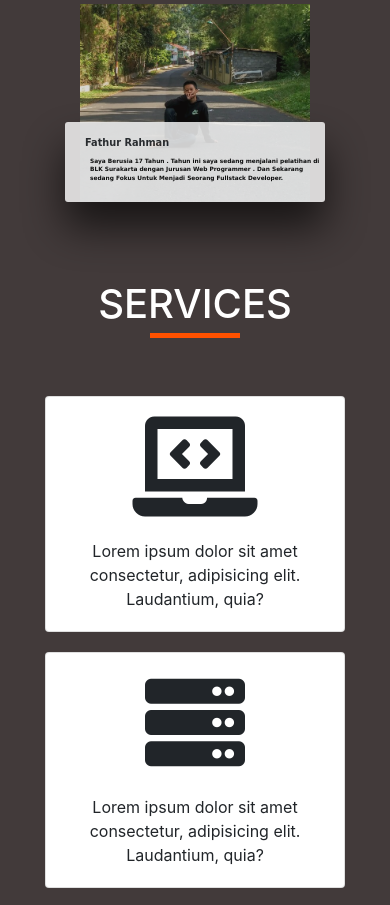
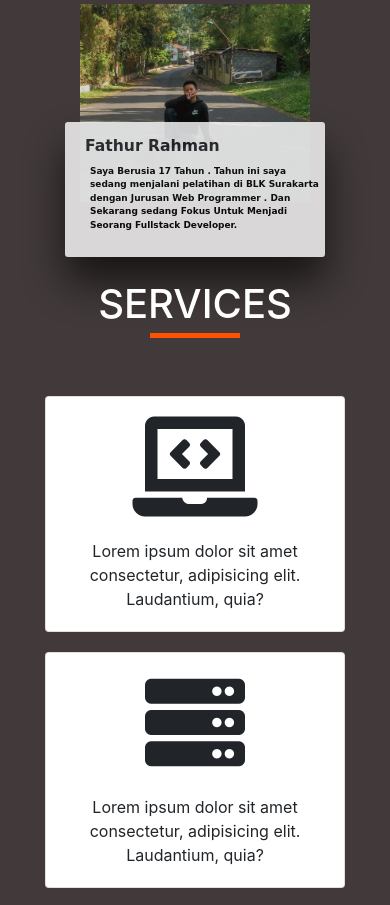
Before and after one commit to faturkamvret/prof, a plain HTML site: page index.html in a window 390 px wide. Shown: the part 1020-1925 px from the top of the page. Drawn offline with nearby package versions, Linux system fonts and the light colour scheme.

Commit message:
Update responsive.css

```diff
--- a/responsive.css
+++ b/responsive.css
@@ -22,6 +22,7 @@
         padding-top: 0;
         padding-bottom: 0;
     }
+
 
     .section1 .container .row-satu .col-md-6 .panel h1 {
         font-size: 2.5vw;
@@ -108,6 +109,7 @@
         left: 0%;
         top: -80px;
         padding: 40px 20px;
+        height: 16vh;
     }
 
     main .section1 .container .row {
@@ -117,7 +119,7 @@
     .section1 .container .row .col-md-6 .panel h1 {
         position: absolute;
         top: 15px;
-        font-size: 2.5vw;
+        font-size: 4vw;
         padding: 0;
         margin: 0;
     }
@@ -125,7 +127,8 @@
     .section1 .container .row .col-md-6 .panel p {
         position: absolute;
         top: 25px;
-        font-size: 1.5vw;
+        margin-top: 8px;
+        font-size: 2.3vw;
         padding: 10px 5px;
     }
 
```
